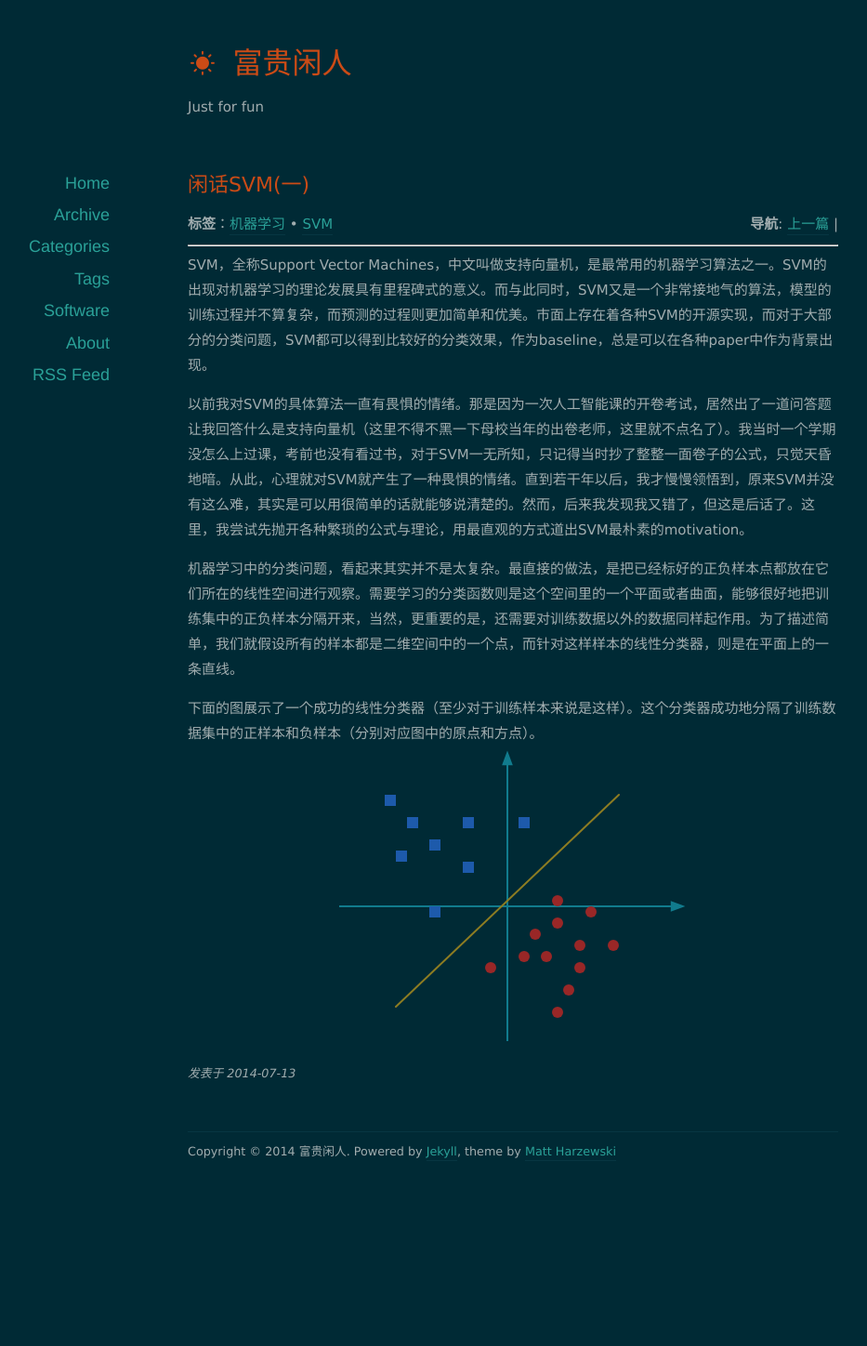
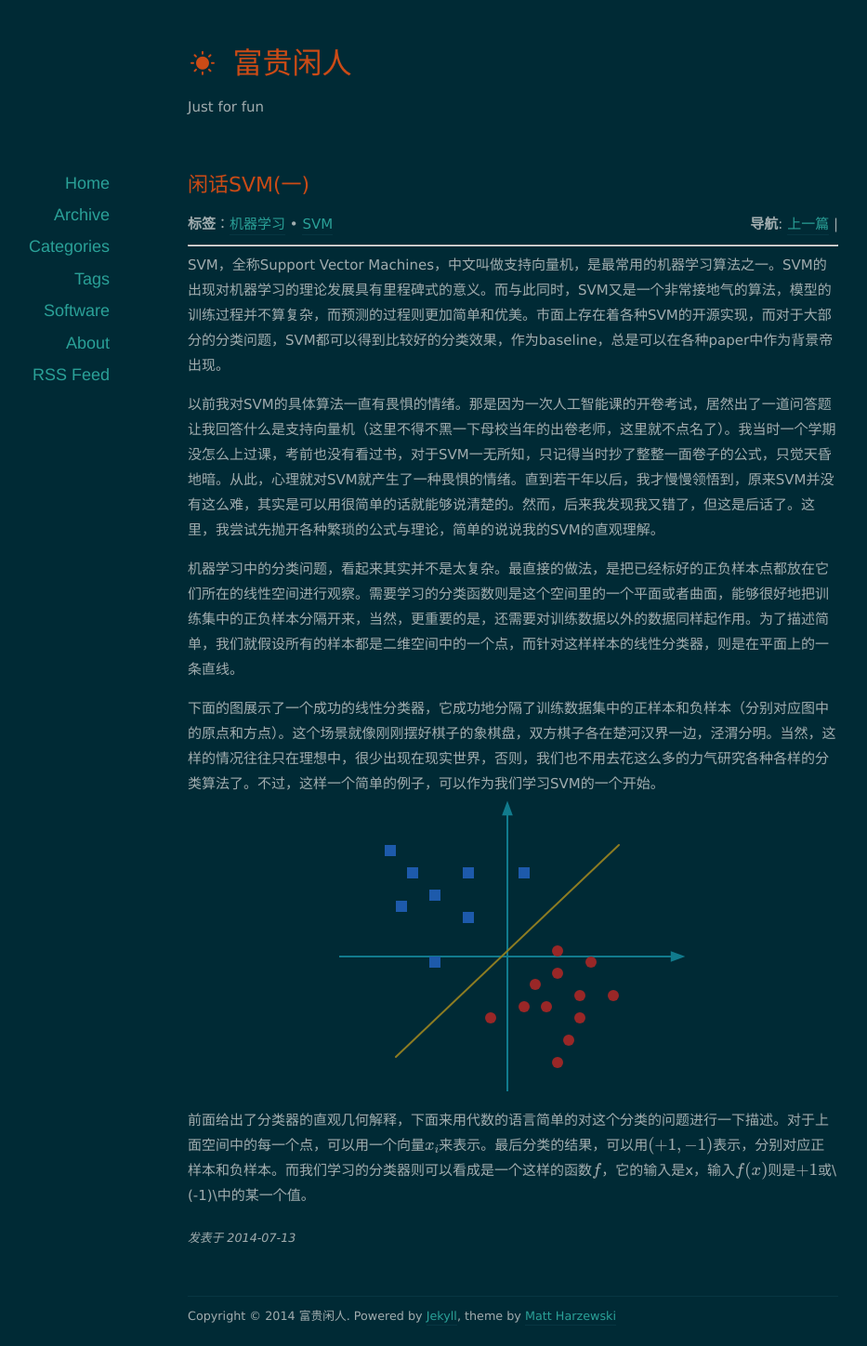
Before and after one commit to orangeprince/orangeprince.github.io, a Jekyll site: the page built from _posts/2014-07-13-svm_part1.md, in a window 1280 px wide. Shown: the whole page at 93% size, without its empty margins (88-1021 px from the left). Built offline with Jekyll 4.4.1, drawn with Linux system fonts in a browser that asks for light colours; nearby versions of some CDN libraries; formulas are drawn with MathJax 3; comment, search, counter and statistics services are not loaded; before the commit the page ends 1271 px from its top, so only the background shows below that.

Commit message:
modified:   _posts/2014-07-13-svm_part1.md

```diff
--- a/_posts/2014-07-13-svm_part1.md
+++ b/_posts/2014-07-13-svm_part1.md
@@ -5,13 +5,15 @@ category: "技术"
 tags: [机器学习,SVM]
 ---
 
-SVM，全称Support Vector Machines，中文叫做支持向量机，是最常用的机器学习算法之一。SVM的出现对机器学习的理论发展具有里程碑式的意义。而与此同时，SVM又是一个非常接地气的算法，模型的训练过程并不算复杂，而预测的过程则更加简单和优美。市面上存在着各种SVM的开源实现，而对于大部分的分类问题，SVM都可以得到比较好的分类效果，作为baseline，总是可以在各种paper中作为背景出现。
+SVM，全称Support Vector Machines，中文叫做支持向量机，是最常用的机器学习算法之一。SVM的出现对机器学习的理论发展具有里程碑式的意义。而与此同时，SVM又是一个非常接地气的算法，模型的训练过程并不算复杂，而预测的过程则更加简单和优美。市面上存在着各种SVM的开源实现，而对于大部分的分类问题，SVM都可以得到比较好的分类效果，作为baseline，总是可以在各种paper中作为背景帝出现。
 
-以前我对SVM的具体算法一直有畏惧的情绪。那是因为一次人工智能课的开卷考试，居然出了一道问答题让我回答什么是支持向量机（这里不得不黑一下母校当年的出卷老师，这里就不点名了）。我当时一个学期没怎么上过课，考前也没有看过书，对于SVM一无所知，只记得当时抄了整整一面卷子的公式，只觉天昏地暗。从此，心理就对SVM就产生了一种畏惧的情绪。直到若干年以后，我才慢慢领悟到，原来SVM并没有这么难，其实是可以用很简单的话就能够说清楚的。然而，后来我发现我又错了，但这是后话了。这里，我尝试先抛开各种繁琐的公式与理论，用最直观的方式道出SVM最朴素的motivation。
+以前我对SVM的具体算法一直有畏惧的情绪。那是因为一次人工智能课的开卷考试，居然出了一道问答题让我回答什么是支持向量机（这里不得不黑一下母校当年的出卷老师，这里就不点名了）。我当时一个学期没怎么上过课，考前也没有看过书，对于SVM一无所知，只记得当时抄了整整一面卷子的公式，只觉天昏地暗。从此，心理就对SVM就产生了一种畏惧的情绪。直到若干年以后，我才慢慢领悟到，原来SVM并没有这么难，其实是可以用很简单的话就能够说清楚的。然而，后来我发现我又错了，但这是后话了。这里，我尝试先抛开各种繁琐的公式与理论，简单的说说我的SVM的直观理解。
 
 <!--more-->
 
 机器学习中的分类问题，看起来其实并不是太复杂。最直接的做法，是把已经标好的正负样本点都放在它们所在的线性空间进行观察。需要学习的分类函数则是这个空间里的一个平面或者曲面，能够很好地把训练集中的正负样本分隔开来，当然，更重要的是，还需要对训练数据以外的数据同样起作用。为了描述简单，我们就假设所有的样本都是二维空间中的一个点，而针对这样样本的线性分类器，则是在平面上的一条直线。
 
-下面的图展示了一个成功的线性分类器（至少对于训练样本来说是这样）。这个分类器成功地分隔了训练数据集中的正样本和负样本（分别对应图中的原点和方点）。
+下面的图展示了一个成功的线性分类器，它成功地分隔了训练数据集中的正样本和负样本（分别对应图中的原点和方点）。这个场景就像刚刚摆好棋子的象棋盘，双方棋子各在楚河汉界一边，泾渭分明。当然，这样的情况往往只在理想中，很少出现在现实世界，否则，我们也不用去花这么多的力气研究各种各样的分类算法了。不过，这样一个简单的例子，可以作为我们学习SVM的一个开始。
 ![svm示意图]({{ site.img_url }}/svm/svm1.svg)
+
+前面给出了分类器的直观几何解释，下面来用代数的语言简单的对这个分类的问题进行一下描述。对于上面空间中的每一个点，可以用一个向量\\( x_i\\)来表示。最后分类的结果，可以用\\( (+1,-1)\\)表示，分别对应正样本和负样本。而我们学习的分类器则可以看成是一个这样的函数\\(f\\)，它的输入是x，输入\\( f(x)\\)则是\\(+1\\)或\\(-1)\\中的某一个值。
```
